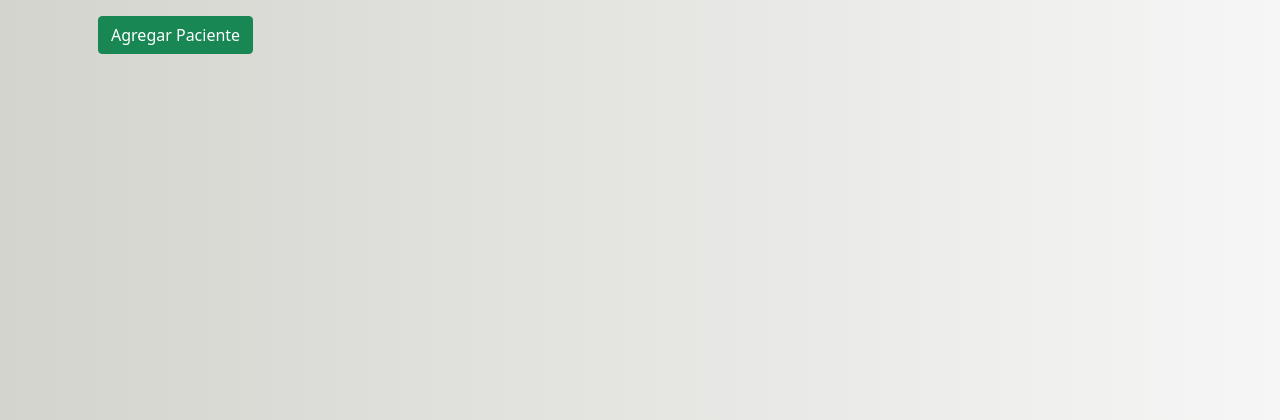
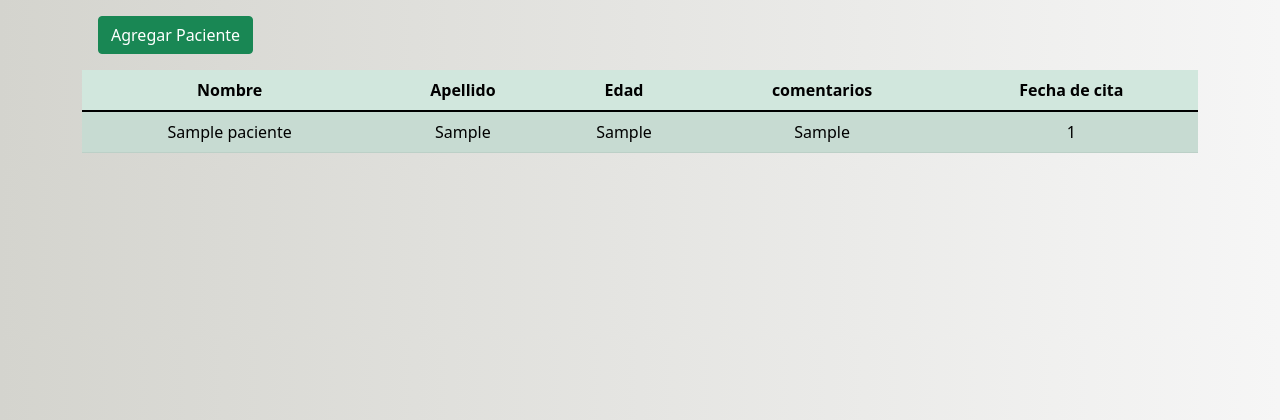
Before and after one commit to DonaldReac/DocApp, a PHP site: page /doctor.php?id=1 in a window 1280 px wide. Shown: the top 420 px of the page. Run offline with PHP 8.4, Linux system fonts and the light colour scheme; tables that the repository leaves empty or names only in its code hold one stand-in row (values such as "Sample post").

Commit message:
sprint 2

```diff
--- a/view/doctor.php
+++ b/view/doctor.php
@@ -1,5 +1,6 @@
 <?php
 $usuario_actual =$_GET['id'];
+require '../model/db.php'
 ?>
 <!DOCTYPE html>
 <html lang="en">
@@ -17,7 +18,7 @@ $usuario_actual =$_GET['id'];
         <button id="agregar" class="btn btn-success">Agregar Paciente</button>
 
     </div>
-    <div class="col p-5 rounded-end card shadow " style="display: none;" id="form">
+    <div class="col p-5 rounded-end card shadow mb-5" style="display: none;" id="form">
         <form action="../controller/DoctorController.php?control=3&idDoctor=<?php echo $usuario_actual?>" method="POST">
             <div class="mb-3">
                 <div id="emailHelp" class="form-text">Escriba la Información del Paciente</div>
@@ -48,7 +49,33 @@ $usuario_actual =$_GET['id'];
         </form>
     </div>
     <!-- aqui bajo va la tabla o info de los pacientes -->
+    <table id=tablaPacientes class="table table-success table-striped">
+                    <thead class="text-center ">
+                        <th>Nombre</th>
+                        <th>Apellido</th>
+                        <th>Edad</th>
+                        <th>comentarios</th>
+                        <th>Fecha de cita</th>
+                    </thead>
+                    <tbody class="text-center">
+                        <?php
+                        $query="SELECT * FROM paciente WHERE idDoctor=$usuario_actual";
+                        $resultado=mysqli_query($db,$query);
+                        while($ver=mysqli_fetch_row($resultado)){
 
+                            ?>
+                        <tr>
+                            <td><?php echo $ver[1] ?></td>
+                            <td><?php echo $ver[2] ?></td>
+                            <td><?php echo $ver[3] ?></td>
+                            <td><?php echo $ver[4] ?></td>
+                            <td><?php echo $ver[6] ?></td>
+
+                        </tr>
+                        <?php }?>
+                    </tbody>
+
+                </table>
 </body>
 <!-- JavaScript Bundle with Popper -->
 <script src="https://cdn.jsdelivr.net/npm/bootstrap@5.1.3/dist/js/bootstrap.bundle.min.js" integrity="sha384-ka7Sk0Gln4gmtz2MlQnikT1wXgYsOg+OMhuP+IlRH9sENBO0LRn5q+8nbTov4+1p" crossorigin="anonymous"></script>
```
